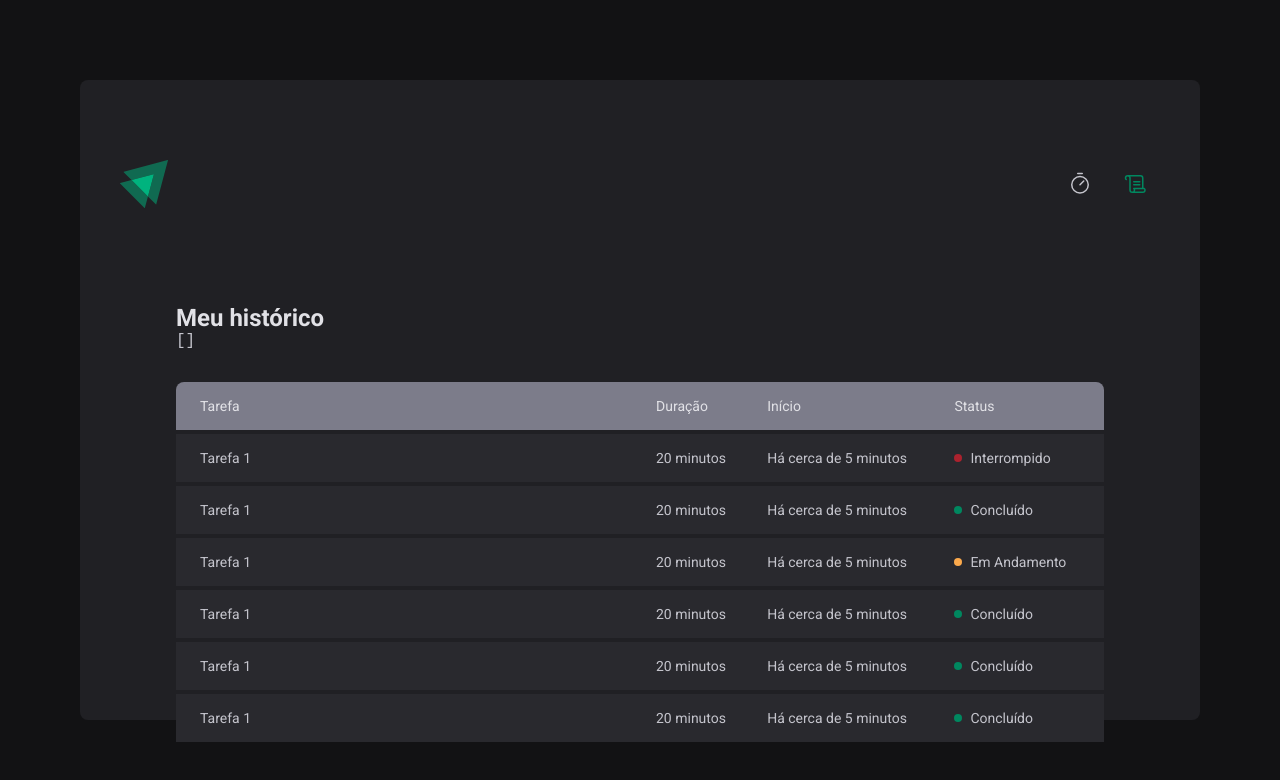
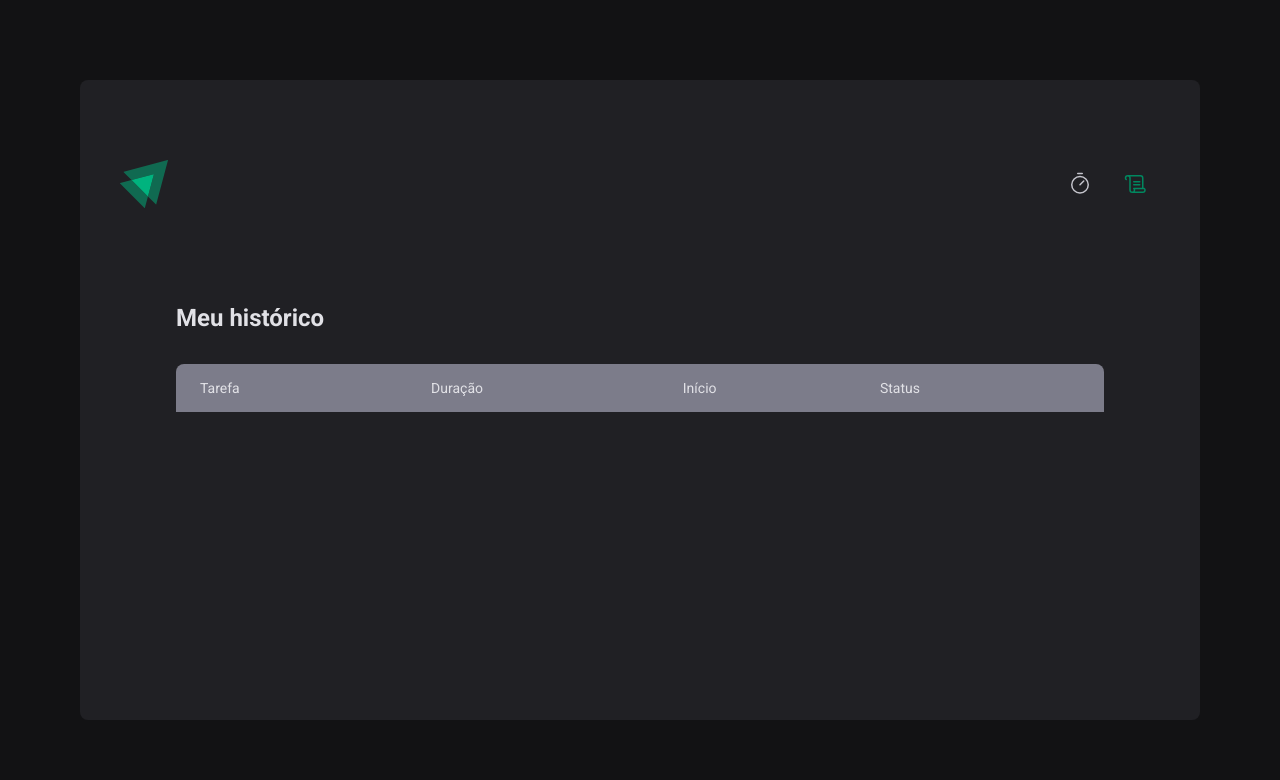
Before and after one commit to JhonatanDiniz/ignite-timer, a React (Vite) app: page /history in a window 1280 px wide. Shown: the top 780 px of the page. Built offline with nearby package versions, Linux system fonts and the light colour scheme.

Commit message:
Listagem do histórico de ciclos

```diff
--- a/src/pages/History/index.tsx
+++ b/src/pages/History/index.tsx
@@ -1,6 +1,8 @@
 import { useContext } from 'react'
 import { HistoryContainer, HistoryList, Status } from './style'
 import { CyclesContext } from '../../context/CyclesContext'
+import { formatDistanceToNow } from 'date-fns'
+import { ptBR } from 'date-fns/locale/pt-BR'
 
 export function History() {
   const { cycles } = useContext(CyclesContext)
@@ -8,7 +10,7 @@
   return (
     <HistoryContainer>
       <h1>Meu histórico</h1>
-      <pre>{JSON.stringify(cycles, null, 2)}</pre>
+
       <HistoryList>
         <table>
           <thead>
@@ -20,54 +22,33 @@
             </tr>
           </thead>
           <tbody>
-            <tr>
-              <td>Tarefa 1</td>
-              <td>20 minutos</td>
-              <td>Há cerca de 5 minutos</td>
-              <td>
-                <Status statusColor="red">Interrompido</Status>
-              </td>
-            </tr>
-            <tr>
-              <td>Tarefa 1</td>
-              <td>20 minutos</td>
-              <td>Há cerca de 5 minutos</td>
-              <td>
-                <Status statusColor="green">Concluído</Status>
-              </td>
-            </tr>
-            <tr>
-              <td>Tarefa 1</td>
-              <td>20 minutos</td>
-              <td>Há cerca de 5 minutos</td>
-              <td>
-                <Status statusColor="yellow">Em Andamento</Status>
-              </td>
-            </tr>
-            <tr>
-              <td>Tarefa 1</td>
-              <td>20 minutos</td>
-              <td>Há cerca de 5 minutos</td>
-              <td>
-                <Status statusColor="green">Concluído</Status>
-              </td>
-            </tr>
-            <tr>
-              <td>Tarefa 1</td>
-              <td>20 minutos</td>
-              <td>Há cerca de 5 minutos</td>
-              <td>
-                <Status statusColor="green">Concluído</Status>
-              </td>
-            </tr>
-            <tr>
-              <td>Tarefa 1</td>
-              <td>20 minutos</td>
-              <td>Há cerca de 5 minutos</td>
-              <td>
-                <Status statusColor="green">Concluído</Status>
-              </td>
-            </tr>
+            {cycles.map((cycle) => {
+              return (
+                <tr key={cycle.id}>
+                  <td>{cycle.task}</td>
+                  <td>{cycle.minutesAmount} minutos</td>
+                  <td>
+                    {formatDistanceToNow(cycle.startDate, {
+                      addSuffix: true,
+                      locale: ptBR,
+                    })}
+                  </td>
+                  <td>
+                    {cycle.finishedDate && (
+                      <Status statusColor="green">Concluído</Status>
+                    )}
+
+                    {cycle.interruptedDate && (
+                      <Status statusColor="red">Interrompido</Status>
+                    )}
+
+                    {!cycle.finishedDate && !cycle.interruptedDate && (
+                      <Status statusColor="yellow">Em Andamento</Status>
+                    )}
+                  </td>
+                </tr>
+              )
+            })}
           </tbody>
         </table>
       </HistoryList>
```
